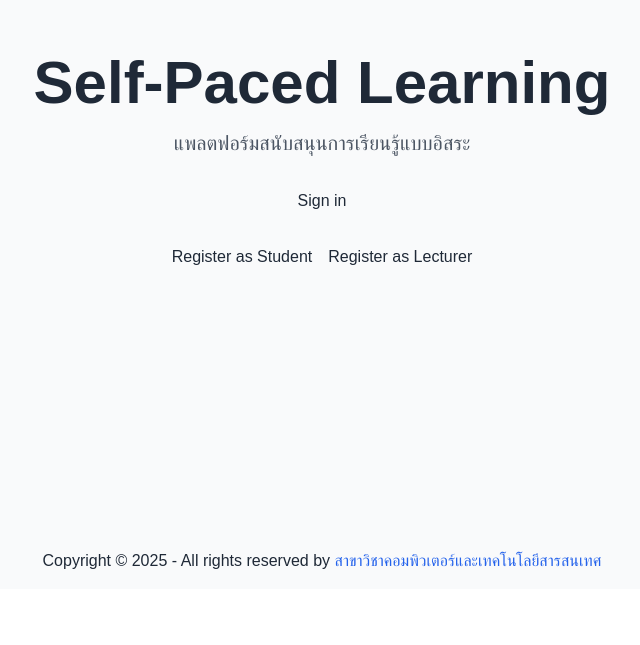
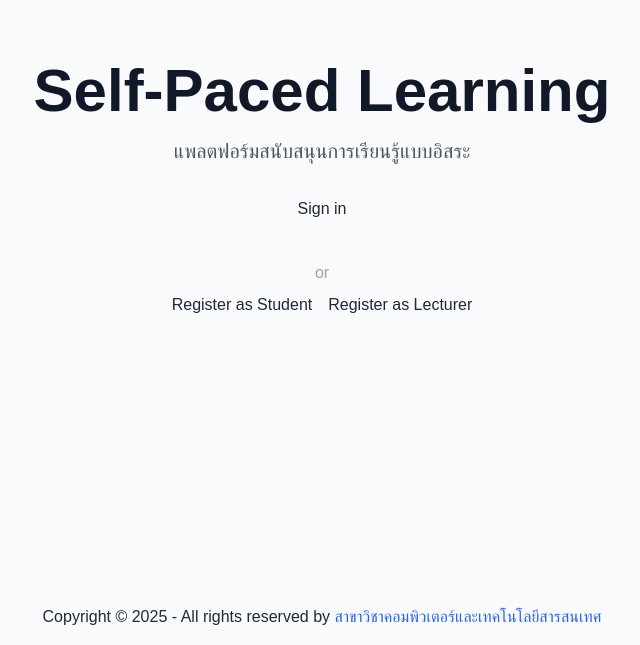
Before and after one commit to Uma-MCMXC/self-paced-learning, a Next.js app in the folder frontend/: page / in a window 1280 px wide. Shown: the part 211-856 px from the top of the page, without its empty margins (318-958 px from the left). Before the commit the page ends 800 px from the top, so only its background shows below. Built offline with nearby package versions, Linux system fonts and the light colour scheme.

Commit message:
frontend: edit button variant

```diff
--- a/frontend/app/auth/login/page.tsx
+++ b/frontend/app/auth/login/page.tsx
@@ -72,7 +72,7 @@ export default function LoginPage() {
               Forgot Password?
             </div>
 
-            <Button label="Sign in" variant="primary" size="md" className="w-full" />
+            <Button label="Sign in" variant="info" size="md" className="w-full" />
           </form>
 
           <p className="mt-6 text-sm text-center text-gray-600">Don’t have an account?</p>
--- a/frontend/app/auth/register/student/page.tsx
+++ b/frontend/app/auth/register/student/page.tsx
@@ -175,7 +175,7 @@ export default function StudentRegisterPage() {
 
           {/* ✅ Submit */}
           <div className="col-span-full mt-8 text-center">
-            <Button label="Register" variant="primary" size="lg" />
+            <Button label="Register" variant="info" size="lg" />
           </div>
         </form>
       </div>
--- a/frontend/app/components/ui/Button.tsx
+++ b/frontend/app/components/ui/Button.tsx
@@ -17,6 +17,7 @@ type ButtonProps = {
     | 'success'
     | 'warning'
     | 'error'
+    | 'outline'
   size?: 'xs' | 'sm' | 'md' | 'lg'
   type?: 'button' | 'submit' | 'reset'
   fullWidth?: boolean
@@ -46,6 +47,7 @@ const Button: React.FC<ButtonProps> = ({
       'btn-success': variant === 'success',
       'btn-warning': variant === 'warning',
       'btn-error': variant === 'error',
+      'btn-outline': variant === 'outline',
     },
     {
       'btn-xs': size === 'xs',
--- a/frontend/app/page.tsx
+++ b/frontend/app/page.tsx
@@ -6,28 +6,33 @@ export default function Home() {
   return (
     <div className="flex flex-col min-h-screen bg-gray-50 from-white to-base-200 text-gray-800">
       {/* Main Content */}
-      <main className="flex flex-col flex-1 items-center justify-center px-4 text-center">
-        <h1 className="text-5xl md:text-6xl font-extrabold mb-4">Self-Paced Learning</h1>
+      <main className="flex flex-col items-center justify-center min-h-screen px-4 text-center bg-gray-50">
+        <h1 className="text-5xl md:text-6xl font-extrabold mb-4 text-gray-900">
+          Self-Paced Learning
+        </h1>
         <p className="text-lg md:text-xl text-gray-600 mb-8">
           แพลตฟอร์มสนับสนุนการเรียนรู้แบบอิสระ
         </p>
 
-        {/* Login Button */}
-        <Button label="Sign in" variant="primary" size="lg" href="/auth/login" />
+        {/* Sign In */}
+        <Button label="Sign in" variant="info" size="lg" href="/auth/login" />
 
-        {/* ปุ่มเพิ่มเติม */}
-        <div className="mt-8 flex flex-wrap gap-4 justify-center">
+        {/* Divider */}
+        <div className="mt-10 mb-2 text-gray-400">or</div>
+
+        {/* Register Options */}
+        <div className="flex flex-col md:flex-row gap-4 justify-center items-center">
           <Button
             label="Register as Student"
-            variant="info"
+            variant="outline"
             size="md"
-            href="auth/register/student"
+            href="/auth/register/student"
           />
           <Button
             label="Register as Lecturer"
-            variant="info"
+            variant="outline"
             size="md"
-            href="auth/register/lecturer"
+            href="/auth/register/lecturer"
           />
         </div>
       </main>
```
